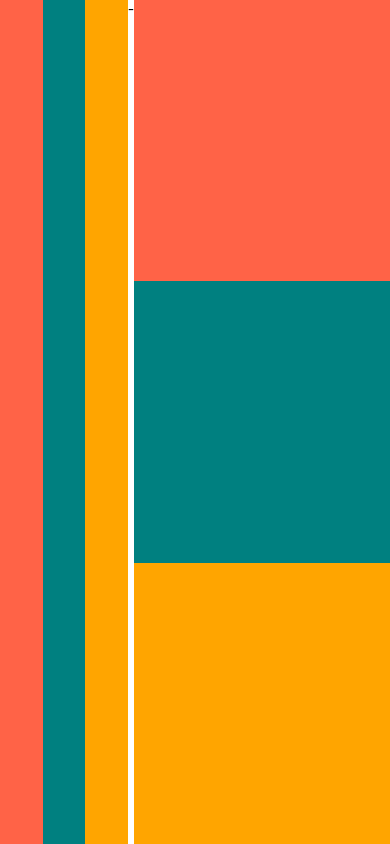
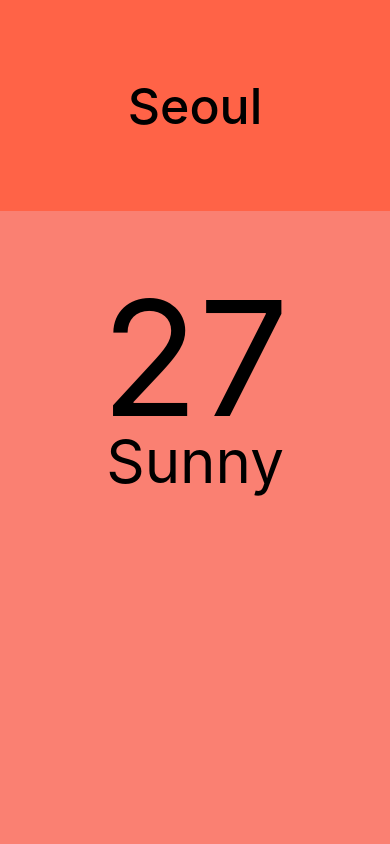
Before and after one commit to coqoa/RN-NomadWeather, a React Native app in the folder NomadWeather/: screen / in a window 390 px wide. Built offline with nearby package versions, Linux system fonts and the light colour scheme.

Commit message:
220212 css작업

```diff
--- a/NomadWeather/App.js
+++ b/NomadWeather/App.js
@@ -1,27 +1,53 @@
 import { StatusBar } from 'expo-status-bar';
 import { StyleSheet, Text, View } from 'react-native';
-import { backgroundColor } from 'react-native/Libraries/Components/View/ReactNativeStyleAttributes';
 
 export default function App() {
   return (
-    <View style={{flex: 1, flexDirection: "row"}}>
-      <View style={{flex: 1, flexDirection: "row"}}>
-        <View style={{flex: 1, backgroundColor: "tomato"}}></View>
-        <View style={{flex: 1, backgroundColor: "teal"}}></View>
-        <View style={{flex: 1, backgroundColor: "orange"}}></View>
+    <View style={styles.container}>
+      <View style={styles.city}>
+        <Text style={styles.cityName}>Seoul</Text>
       </View>
-      <Text>-</Text>
-      <View style={{flex: 2}}>
-        <View style={{flex: 1, backgroundColor: "tomato"}}></View>
-        <View style={{flex: 1, backgroundColor: "teal"}}></View>
-        <View style={{flex: 1, backgroundColor: "orange"}}></View>
+      <View style={styles.weather}>
+        <View style={styles.day}>
+          <Text style={styles.temp}>27</Text>
+          <Text style={styles.desciption}>Sunny</Text>
+        </View>
       </View>
     </View>
+
   );
 }
 
 const styles = StyleSheet.create({
   container: {
-
+    flex: 1,
+    backgroundColor: "salmon"
+  },
+  city:{
+    flex: 1,
+    backgroundColor: "tomato",
+    justifyContent: "center",
+    alignItems:"center",
+  },
+  cityName:{
+    color:"black",
+    fontSize:50,
+    fontWeight: "500"
+  },
+  weather:{
+    flex: 3,
+  },
+  day:{
+    flex: 1,
+    alignItems:"center",
+    // backgroundColor: "teal",
+  },
+  temp:{
+    marginTop: 50,
+    fontSize: 160,
+  },
+  desciption:{
+    marginTop: -30,
+    fontSize: 60,
   },
 });
```
